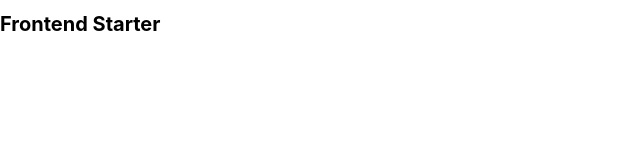
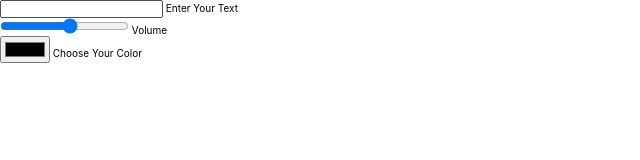
Before and after one commit to skdonnet/font-and-color, a website: page index.html in a window 1280 px wide. Shown: the whole page, without its empty margins (0-640 px from the left). Drawn offline with nearby package versions, Linux system fonts and the light colour scheme.

Commit message:
input things

```diff
--- a/index.html
+++ b/index.html
@@ -14,7 +14,20 @@
     <title>Frontend Starter</title>
   </head>
   <body>
-    <h1>Frontend Starter</h1>
+    <div><input type="text" /><label for="txt"> Enter Your Text</label></div>
+
+    <div>
+      <input type="range" id="volume" name="volume" min="0" max="11" />
+      <label for="volume">Volume</label>
+    </div>
+
+    <div>
+      <input type="color" id="color" name="volume" min="0" max="11" />
+      <label for="color">Choose Your Color</label>
+    </div>
+
+    <p></p>
+
     <script src="./scripts.js" type="module"></script>
   </body>
 </html>
--- a/style.css
+++ b/style.css
@@ -1,5 +1,7 @@
 body {
-  font-family: -apple-system, BlinkMacSystemFont, "Segoe UI", Roboto, Oxygen,
-    Ubuntu, Cantarell, "Open Sans", "Helvetica Neue", sans-serif;
+  align-items: center;
+  font-family: -apple-system, BlinkMacSystemFont, 'Segoe UI', Roboto, Oxygen,
+    Ubuntu, Cantarell, 'Open Sans', 'Helvetica Neue', sans-serif;
   font-size: 10px;
+  justify-content: center;
 }
```
